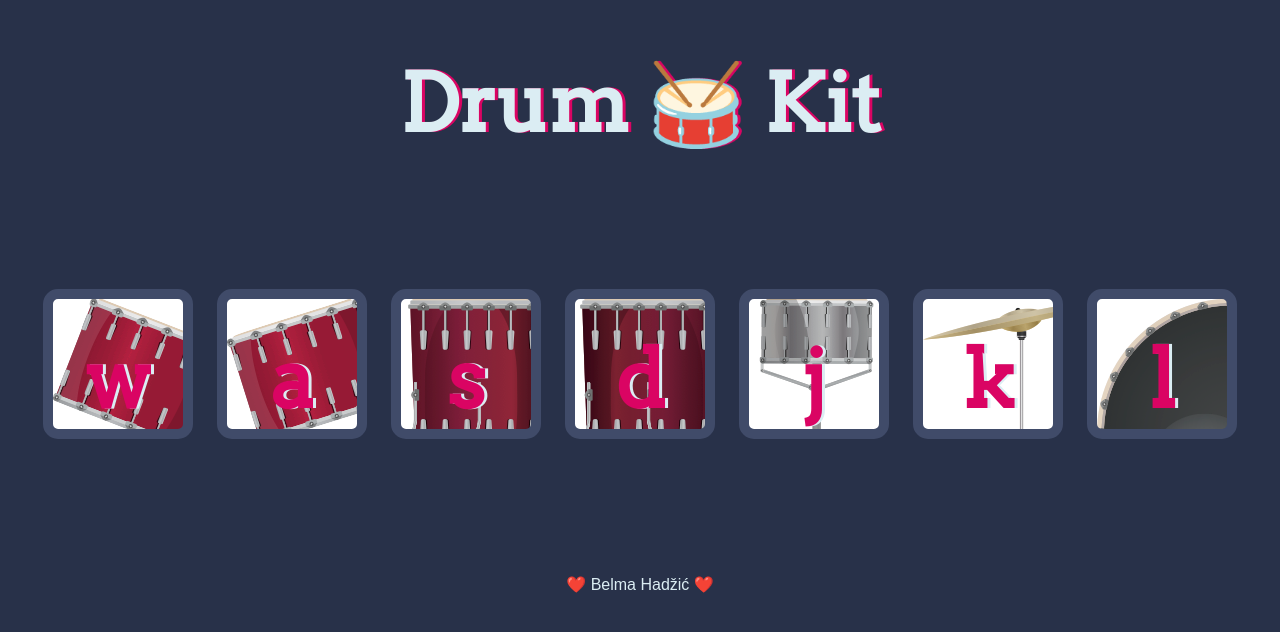
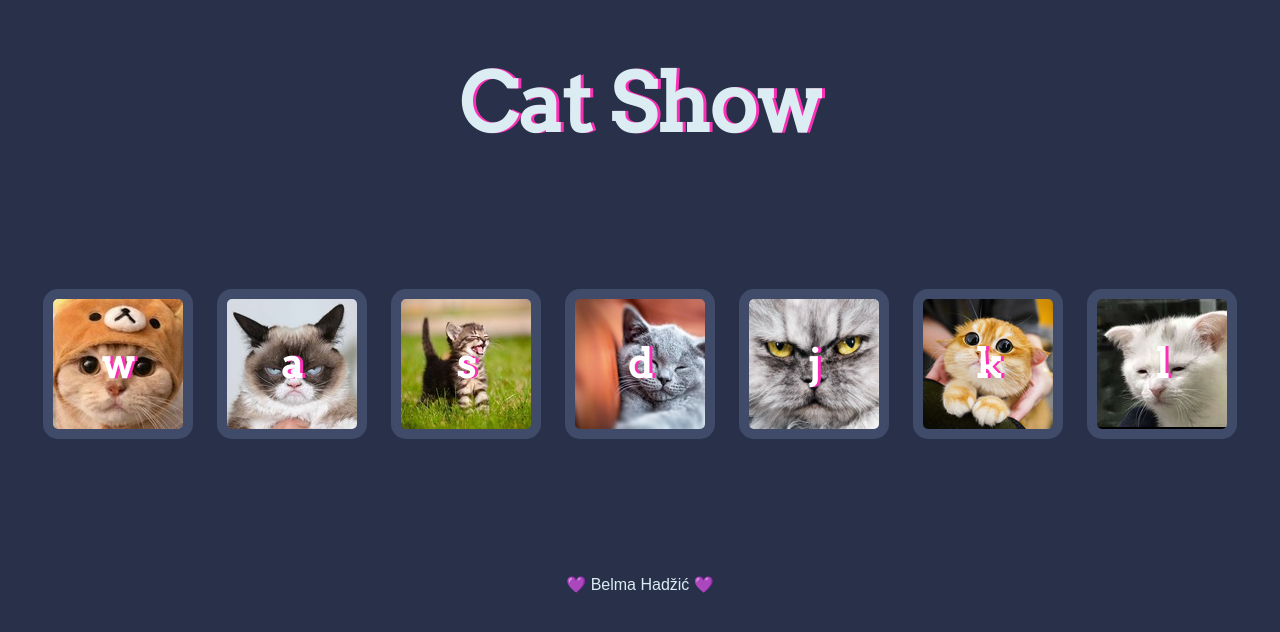
Before and after one commit to bhadzic2/CatShow, a plain HTML site: page index.html in a window 1280 px wide. Drawn offline with Linux system fonts and the light colour scheme.

Commit message:
added cats

```diff
--- a/index.html
+++ b/index.html
@@ -3,14 +3,14 @@
 
 <head>
   <meta charset="utf-8">
-  <title>Drum Kit</title>
+  <title>Cat Show</title>
   <link rel="stylesheet" href="styles.css">
   <link href="https://fonts.googleapis.com/css?family=Arvo" rel="stylesheet">
 </head>
 
 <body>
 
-  <h1 id="title">Drum 🥁 Kit</h1>
+  <h1 id="title">Cat Show</h1>
   <div class="set">
     <button class="w drum">w</button>
     <button class="a drum">a</button>
@@ -25,7 +25,7 @@
   <script src="index.js" charset="utf-8"></script>
 </body>
 <footer>
-  ❤️ Belma Hadžić ❤️
+  💜 Belma Hadžić 💜
 </footer>
 
 </html>
--- a/index.js
+++ b/index.js
@@ -17,31 +17,31 @@ document.addEventListener("keypress", function(event) {
 function makeSound(key) {
   switch (key) {
     case "w":
-      var tom1 = new Audio("sounds/tom-1.mp3");
+      var tom1 = new Audio("sounds/sweet.wav");
       tom1.play();
       break;
     case "a":
-      var tom2 = new Audio("sounds/tom-2.mp3");
+      var tom2 = new Audio("sounds/angry.wav");
       tom2.play();
       break;
     case "s":
-      var tom3 = new Audio("sounds/tom-3.mp3");
+      var tom3 = new Audio("sounds/cartoon.wav");
       tom3.play();
       break;
     case "d":
-      var tom4 = new Audio("sounds/tom-4.mp3");
+      var tom4 = new Audio("sounds/purr.wav");
       tom4.play();
       break;
     case "j":
-      var snare = new Audio("sounds/snare.mp3");
+      var snare = new Audio("sounds/slow.wav");
       snare.play();
       break;
     case "k":
-      var crash = new Audio("sounds/crash.mp3");
+      var crash = new Audio("sounds/hungry.wav");
       crash.play();
       break;
     case "l":
-      var kick = new Audio("sounds/kick-bass.mp3");
+      var kick = new Audio("sounds/tired.mp3");
       kick.play();
       break;
 
--- a/styles.css
+++ b/styles.css
@@ -7,7 +7,7 @@ h1 {
   font-size: 5rem;
   color: #DBEDF3;
   font-family: "Arvo", cursive;
-  text-shadow: 3px 0 #DA0463;
+  text-shadow: 3px 0 #FA2FB5;
 
 }
 
@@ -17,31 +17,31 @@ footer {
 }
 
 .w {
-background-image: url("images/tom1.png");
+background-image: url("images/cute.jpg");
 }
 
 .a {
-background-image: url("images/tom2.png");
+background-image: url("images/grumpy.jpg");
 }
 
 .s {
-background-image: url("images/tom3.png");
+background-image: url("images/smiling.jpg");
 }
 
 .d {
-background-image: url("images/tom4.png");
+background-image: url("images/purring.jpg");
 }
 
 .j {
-background-image: url("images/snare.png");
+background-image: url("images/angry.jpg");
 }
 
 .k {
-background-image: url("images/crash.png");
+background-image: url("images/eyes-cat.jpg");
 }
 
 .l {
-background-image: url("images/kick.png");
+background-image: url("images/tired.jpg");
 }
 
 .set {
@@ -65,17 +65,25 @@ background-image: url("images/kick.png");
 .drum {
   outline: none;
   border: 10px solid #404B69;
-  font-size: 5rem;
+  font-size: 2.5rem;
   font-family: 'Arvo', cursive;
   line-height: 2;
   font-weight: 900;
-  color: #DA0463;
-  text-shadow: 3px 0 #DBEDF3;
+  color: #fff;
+  text-shadow: 3px 0 #FA2FB5;
   border-radius: 15px;
   display: inline-block;
   width: 150px;
   height: 150px;
   text-align: center;
   margin: 10px;
-  background-color: white;
+  background-color: black;
+  background-repeat: no-repeat;
+
 }
+
+.letter {
+  width: 150px;
+  height: 150px;
+  text-align: center;
+}
```
Also changed, not shown: images/angry.jpg (added), images/cute.jpg (added), images/eyes-cat.jpg (added), images/grumpy.jpg (added), images/lion-cat.jpg (added), images/purring.jpg (added), images/smiling.jpg (added), images/tired.jpg (added), 7 other files.
